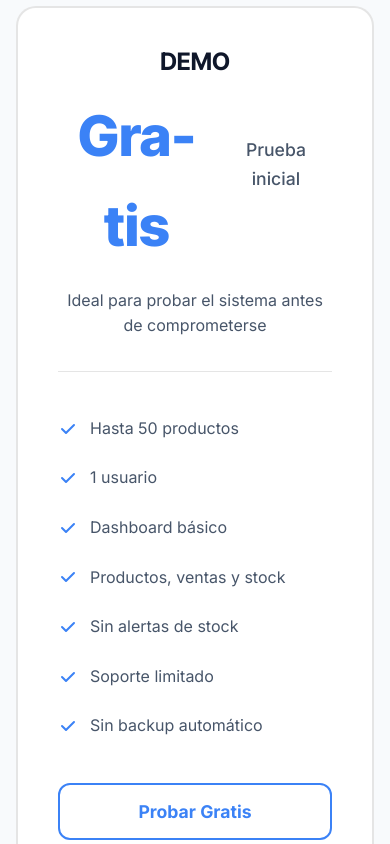
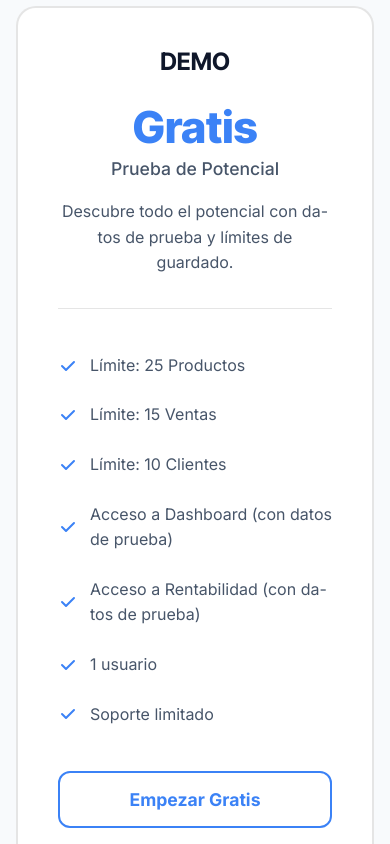
Before and after one commit to agusArram/SORT_PROYECTS, an Angular app: page / in a window 390 px wide. Shown: the part 10580-11424 px from the top of the page. Built offline with nearby package versions, Linux system fonts and the light colour scheme.

Commit message:
fix responsive in pricing

```diff
--- a/src/app/components/pricing/pricing.css
+++ b/src/app/components/pricing/pricing.css
@@ -1,3 +1,10 @@
+/*
+  Este es tu archivo pricing.css con 3 cambios clave para responsive:
+  1. `.plan-price`: Cambiado a `flex-direction: column` para apilar el precio y el período.
+  2. `.price`: Reducido el `font-size` a `2.75rem` (antes 3.5rem) para móvil.
+  3. `@media`: Agregada una regla para restaurar los tamaños grandes en desktop.
+*/
+
 .pricing {
   padding: 6rem 1.5rem;
   background: var(--bg-secondary);
@@ -104,16 +111,18 @@
   font-family: 'Inter Tight', sans-serif;
 }
 
+/* === CAMBIOS PARA MOVIL === */
 .plan-price {
   display: flex;
-  align-items: baseline;
+  flex-direction: column;  /* 1. Apilado vertical (Móvil) */
+  align-items: center;     /* 2. Centrado */
   justify-content: center;
-  gap: 0.25rem;
+  gap: 0;                /* 3. Reducido el gap */
   margin-bottom: 1rem;
 }
 
 .price {
-  font-size: 3.5rem;
+  font-size: 2.75rem;      /* 4. Tamaño reducido (Móvil) */
   font-weight: 800;
   color: var(--accent-primary);
   font-family: 'Inter Tight', sans-serif;
@@ -123,7 +132,10 @@
   font-size: 1.1rem;
   color: var(--text-secondary);
   font-weight: 500;
+  margin-top: -0.5rem; /* 5. Ajuste para acercarlo al precio */
 }
+/* === FIN CAMBIOS MOVIL === */
+
 
 .plan-description {
   font-size: 1rem;
@@ -239,4 +251,20 @@
   .faq-grid {
     grid-template-columns: repeat(2, 1fr);
   }
+
+  /* --- 6. AGREGADO: Reglas para restaurar en Desktop --- */
+  .plan-price {
+    flex-direction: row;    /* Restaurar horizontal */
+    align-items: baseline;  /* Restaurar línea base */
+    gap: 0.25rem;           /* Restaurar gap original */
+  }
+
+  .price {
+    font-size: 3.5rem;      /* Restaurar tamaño grande original */
+  }
+
+  .period {
+    margin-top: 0;          /* Restaurar margen original */
+  }
+  /* --- Fin de lo agregado --- */
 }
--- a/src/app/components/pricing/pricing.ts
+++ b/src/app/components/pricing/pricing.ts
@@ -23,30 +23,30 @@
     {
       name: 'DEMO',
       price: 'Gratis',
-      period: 'Prueba inicial',
-      description: 'Ideal para probar el sistema antes de comprometerse',
+      period: 'Prueba de Potencial',
+      description: 'Descubre todo el potencial con datos de prueba y límites de guardado.',
       features: [
-        'Hasta 50 productos',
+        'Límite: 25 Productos',
+        'Límite: 15 Ventas',
+        'Límite: 10 Clientes',
+        'Acceso a Dashboard (con datos de prueba)',
+        'Acceso a Rentabilidad (con datos de prueba)',
         '1 usuario',
-        'Dashboard básico',
-        'Productos, ventas y stock',
-        'Sin alertas de stock',
-        'Soporte limitado',
-        'Sin backup automático'
+        'Soporte limitado'
       ],
-      cta: 'Probar Gratis'
+      cta: 'Empezar Gratis'
     },
     {
       name: 'PLAN BASE',
       price: 'USD 40',
       period: '/mes',
-      description: 'La herramienta esencial para emprendedores y feriantes',
+      description: 'La herramienta esencial para emprendedores y feriantes.',
       features: [
         'Productos y ventas ilimitados',
         '1 usuario',
+        'Gestión de Clientes',
         'Alertas de stock bajo',
-        'Dashboard básico',
-        'Gestión de Clientes',
+        'Dashboard básico (datos reales)',
         'Exportación de productos a PDF',
         'Backup manual',
         'Soporte básico'
@@ -58,15 +58,16 @@
       name: 'PLAN FULL',
       price: 'USD 70',
       period: '/mes',
-      description: 'Para negocios consolidados que requieren análisis detallados',
+      description: 'Para negocios consolidados que requieren análisis detallados.',
       features: [
         'Todo lo del Plan Base',
         'Hasta 5 usuarios',
         'Dashboard avanzado con comparativas',
+        'Módulo de Rentabilidad completo',
         'Historial de precios',
         'Lista de faltantes/reposición',
         'Reportes automáticos',
-        'Exportación completa a PDF',
+        'Exportación completa (Ventas, Clientes, reportes)',
         'Backup automático',
         'Personalizable (columnas, colores)',
         'Soporte prioritario + mejoras'
```
